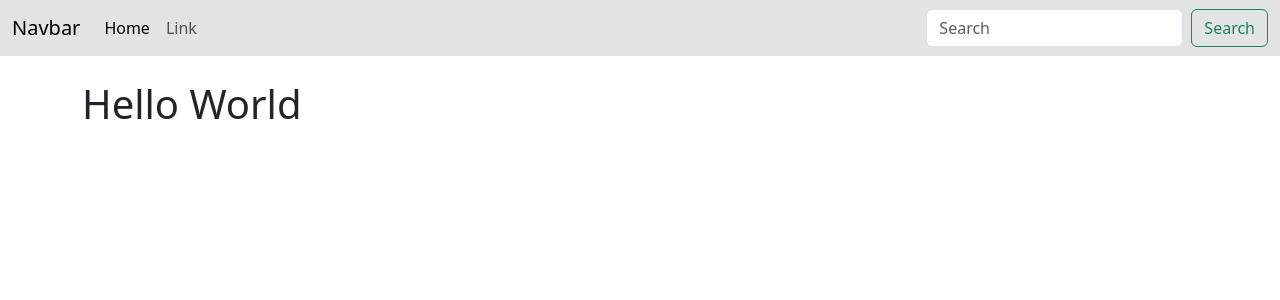
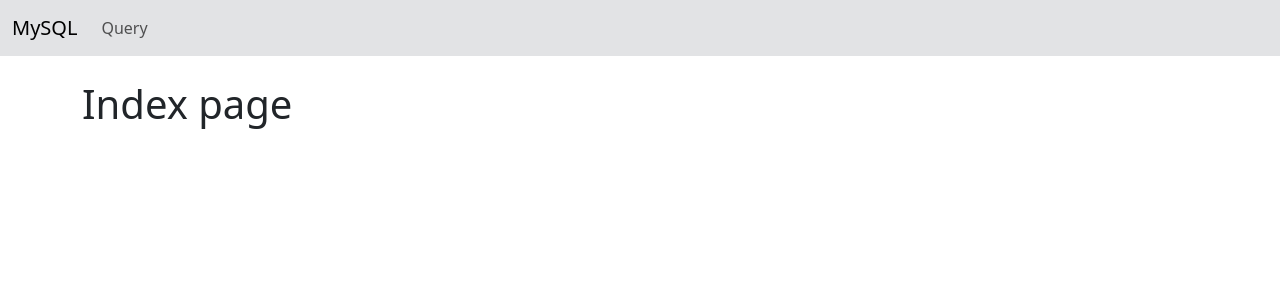
Before and after one commit to bugarin10/rd278-w6-MySQL, a Flask app: page / in a window 1280 px wide. Shown: the top 300 px of the page. Run offline with Flask 3, Linux system fonts and the light colour scheme.

Commit message:
upgrading templates

```diff
--- a/project/src/flask_application.py
+++ b/project/src/flask_application.py
@@ -23,6 +23,6 @@ def index():
     return render_template("index.html")
 
 
-# @app.route("/make_query")
-# def query():
-#    return render_template("query.html")
+@app.route("/make_query")
+def query():
+    return render_template("query.html")
--- a/project/src/templates/index.html
+++ b/project/src/templates/index.html
@@ -2,6 +2,6 @@
 
 {% block content%}
 
-<h1> Hello World </h1>
+<h1> Index page </h1>
 
 {% endblock %}
--- a/project/src/templates/navbar.html
+++ b/project/src/templates/navbar.html
@@ -1,22 +1,15 @@
 <nav class="navbar navbar-expand-lg bg-secondary-subtle">
   <div class="container-fluid">
-    <a class="navbar-brand" href="#">Navbar</a>
+    <a class="navbar-brand" href="{{url_for('index')}}">MySQL</a>
     <button class="navbar-toggler" type="button" data-bs-toggle="collapse" data-bs-target="#navbarSupportedContent" aria-controls="navbarSupportedContent" aria-expanded="false" aria-label="Toggle navigation">
       <span class="navbar-toggler-icon"></span>
     </button>
     <div class="collapse navbar-collapse" id="navbarSupportedContent">
       <ul class="navbar-nav me-auto mb-2 mb-lg-0">
         <li class="nav-item">
-          <a class="nav-link active" aria-current="page" href="#">Home</a>
-        </li>
-        <li class="nav-item">
-          <a class="nav-link" href="#">Link</a>
+          <a class="nav-link" href="{{url_for('query')}}">Query</a>
         </li>
       </ul>
-      <form class="d-flex" role="search">
-        <input class="form-control me-2" type="search" placeholder="Search" aria-label="Search">
-        <button class="btn btn-outline-success" type="submit">Search</button>
-      </form>
     </div>
   </div>
 </nav>
```
